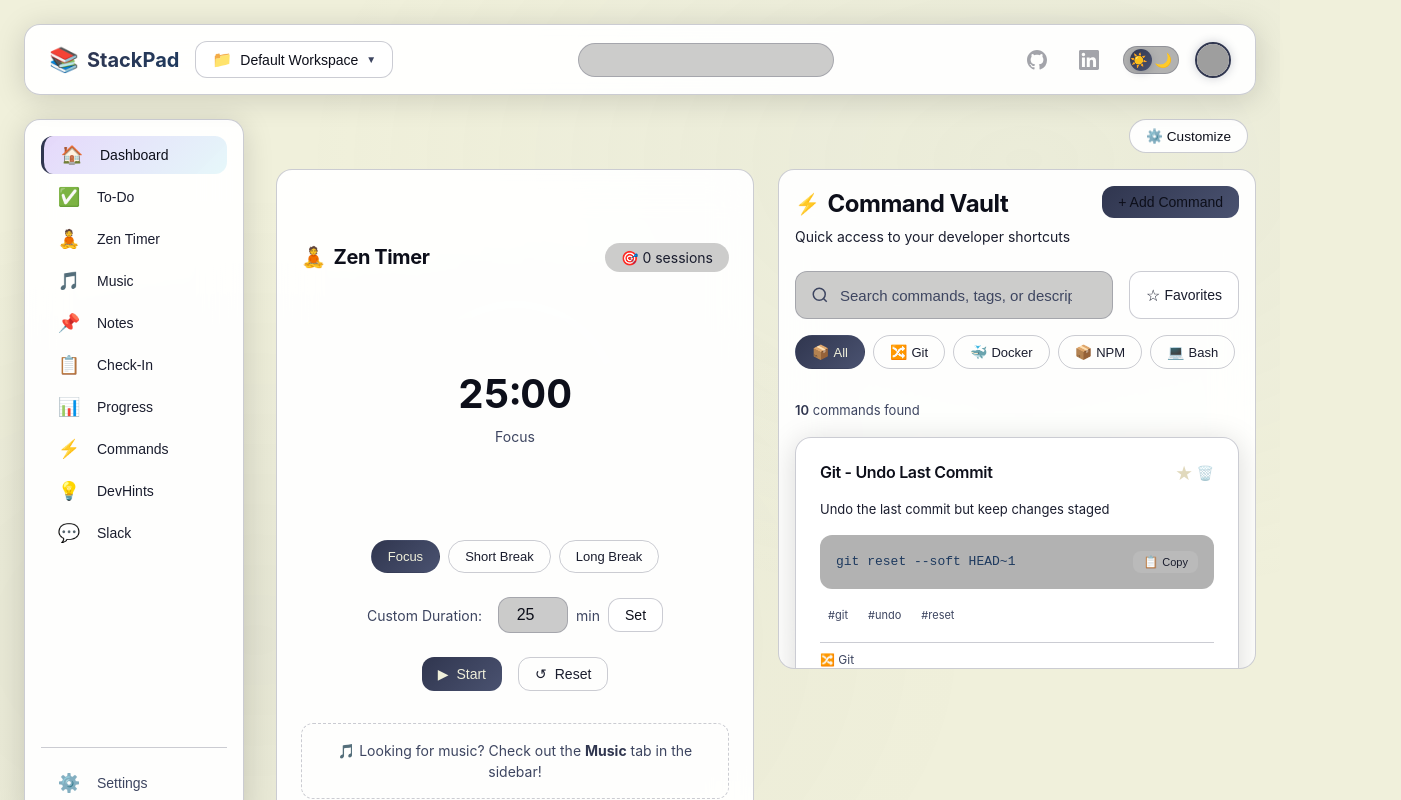
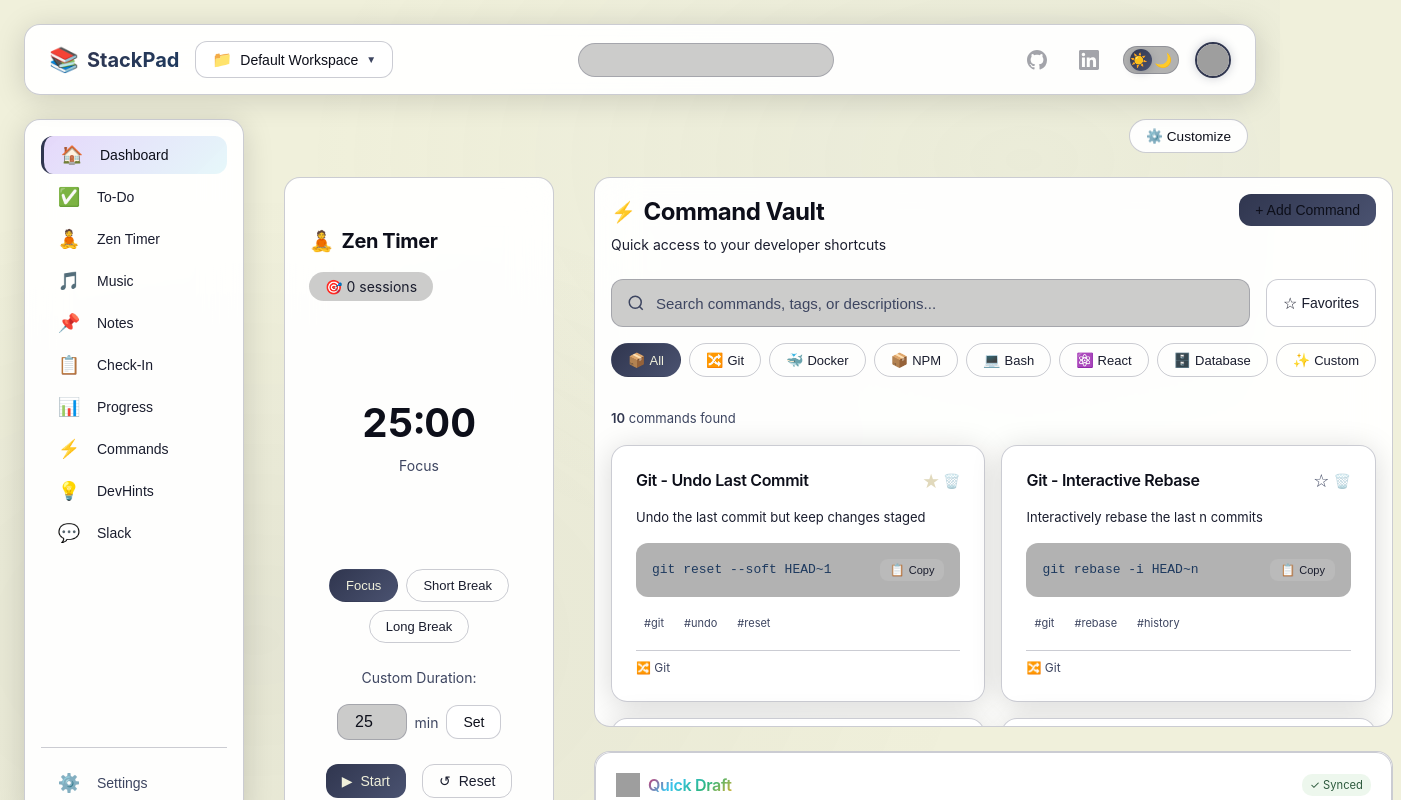
Before and after one commit to Nathanellevy-DI/StackPad.github.io, a React (Vite) app in the folder client/: page / in a window 1280 px wide. Shown: the top 800 px of the page, 1401 px wide, since content can reach past the window. Built offline with nearby package versions, Linux system fonts and the light colour scheme; grey boxes are pictures that could not be loaded.

Commit message:
feat: 2-column free-form drag-and-drop - move widgets to any position

```diff
--- a/client/src/components/Dashboard/DraggableDashboard.css
+++ b/client/src/components/Dashboard/DraggableDashboard.css
@@ -1,4 +1,4 @@
-/* DraggableDashboard Styles */
+/* DraggableDashboard Styles - 2-Column Free-Form Layout */
 .draggable-dashboard {
     display: flex;
     flex-direction: column;
@@ -46,28 +46,56 @@
     background: rgba(239, 68, 68, 0.2);
 }
 
-/* Dashboard Grid - Draggable */
+/* Dashboard Grid - 2 Columns */
 .draggable-dashboard .dashboard-grid {
     display: grid;
+    grid-template-columns: 1fr;
     gap: var(--spacing-lg);
-    grid-template-columns: 1fr;
 }
 
 @media (min-width: 768px) {
     .draggable-dashboard .dashboard-grid {
-        grid-template-columns: repeat(2, 1fr);
+        grid-template-columns: 1fr 1fr;
     }
 }
 
 @media (min-width: 1200px) {
     .draggable-dashboard .dashboard-grid {
-        grid-template-columns: repeat(2, 1fr);
-        grid-auto-rows: minmax(200px, auto);
+        grid-template-columns: 1fr 1.2fr;
     }
 }
 
-/* Dashboard Sections */
-.draggable-dashboard .dashboard-section {
+/* Dashboard Columns */
+.dashboard-column {
+    display: flex;
+    flex-direction: column;
+    gap: var(--spacing-lg);
+    min-height: 200px;
+    padding: 0.5rem;
+    border-radius: var(--radius-lg);
+    transition: all 0.3s ease;
+}
+
+.dashboard-column.dragging-over {
+    background: rgba(139, 92, 246, 0.08);
+    border: 2px dashed rgba(139, 92, 246, 0.4);
+}
+
+/* Empty Column Hint */
+.empty-column-hint {
+    display: flex;
+    align-items: center;
+    justify-content: center;
+    height: 150px;
+    border: 2px dashed var(--glass-border);
+    border-radius: var(--radius-lg);
+    color: var(--text-secondary);
+    font-size: 0.9rem;
+    opacity: 0.6;
+}
+
+/* Dashboard Widgets */
+.dashboard-widget {
     background: var(--glass-bg);
     backdrop-filter: blur(20px);
     -webkit-backdrop-filter: blur(20px);
@@ -79,32 +107,27 @@
     flex-direction: column;
 }
 
-.draggable-dashboard .dashboard-section:hover {
+.dashboard-widget:hover {
     box-shadow: 0 8px 32px rgba(0, 0, 0, 0.15);
 }
 
 /* Edit Mode Styling */
-.draggable-dashboard .dashboard-grid.edit-mode .dashboard-section {
+.dashboard-grid.edit-mode .dashboard-widget {
     border: 2px dashed var(--accent-primary);
     cursor: grab;
 }
 
-.draggable-dashboard .dashboard-grid.edit-mode .dashboard-section:hover {
+.dashboard-grid.edit-mode .dashboard-widget:hover {
     border-color: var(--accent-secondary);
     box-shadow: 0 0 20px rgba(139, 92, 246, 0.3);
 }
 
 /* Dragging States */
-.draggable-dashboard .dashboard-section.dragging {
-    opacity: 0.9;
+.dashboard-widget.dragging {
+    opacity: 0.95;
     box-shadow: 0 20px 50px rgba(0, 0, 0, 0.4);
-    transform: rotate(2deg);
+    transform: rotate(2deg) scale(1.02);
     z-index: 1000;
-}
-
-.draggable-dashboard .dashboard-grid.dragging-over {
-    background: rgba(139, 92, 246, 0.05);
-    border-radius: var(--radius-lg);
 }
 
 /* Drag Handle */
@@ -112,8 +135,8 @@
     display: flex;
     align-items: center;
     gap: 0.75rem;
-    padding: 0.75rem 1rem;
-    background: rgba(139, 92, 246, 0.1);
+    padding: 0.6rem 1rem;
+    background: rgba(139, 92, 246, 0.15);
     border-bottom: 1px solid var(--glass-border);
     cursor: grab;
     user-select: none;
@@ -124,13 +147,13 @@
 }
 
 .handle-icon {
-    font-size: 1.2rem;
+    font-size: 1.1rem;
     opacity: 0.5;
     letter-spacing: -2px;
 }
 
 .widget-label {
-    font-size: 0.8rem;
+    font-size: 0.75rem;
     font-weight: 600;
     text-transform: uppercase;
     letter-spacing: 0.5px;
@@ -145,31 +168,42 @@
     min-height: 0;
 }
 
-/* Section-specific adjustments */
-.draggable-dashboard .timer-section {
+/* Widget-specific adjustments */
+.timer-widget {
     min-height: 280px;
 }
 
-.draggable-dashboard .timer-section .widget-content {
+.timer-widget .widget-content {
     display: flex;
     align-items: center;
     justify-content: center;
     padding: var(--spacing-lg) 0;
 }
 
-.draggable-dashboard .commands-section {
+.commands-widget {
     min-height: 350px;
-    max-height: 500px;
+    max-height: 550px;
 }
 
-.draggable-dashboard .commands-section .widget-content {
+.commands-widget .widget-content {
     overflow-y: auto;
 }
 
-.draggable-dashboard .logs-section {
+.logs-widget {
     min-height: 280px;
 }
 
-.draggable-dashboard .slack-section {
-    min-height: 280px;
+.slack-widget {
+    min-height: 300px;
 }
+
+/* Mobile adjustments */
+@media (max-width: 767px) {
+    .dashboard-column {
+        padding: 0;
+    }
+
+    .drag-handle {
+        padding: 0.5rem 0.75rem;
+    }
+}
--- a/client/src/components/Dashboard/DraggableDashboard.jsx
+++ b/client/src/components/Dashboard/DraggableDashboard.jsx
@@ -1,7 +1,7 @@
 /**
  * DraggableDashboard.jsx - Customizable Dashboard Layout
  *
- * Allows users to drag and reorder widgets on the dashboard.
+ * Allows users to drag widgets to any position in a 2-column grid.
  * Layout persists in localStorage per workspace.
  */
 
@@ -18,14 +18,6 @@
 
 import './DraggableDashboard.css';
 
-// Default widget configuration
-const DEFAULT_WIDGETS = [
-    { id: 'timer', title: 'Zen Timer', component: 'ZenTimer' },
-    { id: 'commands', title: 'Command Vault', component: 'CommandSearch' },
-    { id: 'logs', title: 'System Logs', component: 'SystemLogs' },
-    { id: 'slack', title: 'Quick Draft', component: 'SlackDrafter' },
-];
-
 // Map component names to actual components
 const WIDGET_COMPONENTS = {
     ZenTimer: ZenTimer,
@@ -34,45 +26,75 @@
     SlackDrafter: SlackDrafter,
 };
 
+// Default layout - 2 columns
+const DEFAULT_LAYOUT = {
+    left: [
+        { id: 'timer', title: 'Zen Timer', component: 'ZenTimer' },
+        { id: 'logs', title: 'System Logs', component: 'SystemLogs' },
+    ],
+    right: [
+        { id: 'commands', title: 'Command Vault', component: 'CommandSearch' },
+        { id: 'slack', title: 'Quick Draft', component: 'SlackDrafter' },
+    ],
+};
+
 export default function DraggableDashboard() {
     const workspace = useSelector(selectCurrentWorkspace);
     const workspaceId = workspace?.id || 'default';
-    const storageKey = `stackpad_dashboard_layout_${workspaceId}`;
+    const storageKey = `stackpad_dashboard_layout_v2_${workspaceId}`;
 
     // Load saved layout or use default
-    const [widgets, setWidgets] = useState(() => {
+    const [layout, setLayout] = useState(() => {
         const saved = localStorage.getItem(storageKey);
         if (saved) {
             try {
                 return JSON.parse(saved);
             } catch {
-                return DEFAULT_WIDGETS;
+                return DEFAULT_LAYOUT;
             }
         }
-        return DEFAULT_WIDGETS;
+        return DEFAULT_LAYOUT;
     });
 
     const [isEditMode, setIsEditMode] = useState(false);
 
     // Save layout to localStorage
     useEffect(() => {
-        localStorage.setItem(storageKey, JSON.stringify(widgets));
-    }, [widgets, storageKey]);
+        localStorage.setItem(storageKey, JSON.stringify(layout));
+    }, [layout, storageKey]);
 
-    // Handle drag end
+    // Handle drag end - move between or within columns
     const handleDragEnd = (result) => {
-        if (!result.destination) return;
+        const { source, destination } = result;
+        if (!destination) return;
 
-        const items = Array.from(widgets);
-        const [reorderedItem] = items.splice(result.source.index, 1);
-        items.splice(result.destination.index, 0, reorderedItem);
+        const sourceColumn = source.droppableId;
+        const destColumn = destination.droppableId;
 
-        setWidgets(items);
+        // Create copies of the columns
+        const newLayout = { ...layout };
+        const sourceItems = [...layout[sourceColumn]];
+        const destItems = sourceColumn === destColumn ? sourceItems : [...layout[destColumn]];
+
+        // Remove from source
+        const [movedItem] = sourceItems.splice(source.index, 1);
+
+        // Add to destination
+        if (sourceColumn === destColumn) {
+            sourceItems.splice(destination.index, 0, movedItem);
+            newLayout[sourceColumn] = sourceItems;
+        } else {
+            destItems.splice(destination.index, 0, movedItem);
+            newLayout[sourceColumn] = sourceItems;
+            newLayout[destColumn] = destItems;
+        }
+
+        setLayout(newLayout);
     };
 
     // Reset to default layout
     const resetLayout = () => {
-        setWidgets(DEFAULT_WIDGETS);
+        setLayout(DEFAULT_LAYOUT);
     };
 
     // Render widget by component name
@@ -81,30 +103,14 @@
         return Component ? <Component /> : null;
     };
 
-    return (
-        <div className="draggable-dashboard">
-            {/* Dashboard Controls */}
-            <div className="dashboard-controls">
-                <button
-                    className={`edit-mode-btn ${isEditMode ? 'active' : ''}`}
-                    onClick={() => setIsEditMode(!isEditMode)}
-                >
-                    {isEditMode ? '✓ Done' : '⚙️ Customize'}
-                </button>
-                {isEditMode && (
-                    <button className="reset-btn" onClick={resetLayout}>
-                        ↺ Reset Layout
-                    </button>
-                )}
-            </div>
-
-            <DragDropContext onDragEnd={handleDragEnd}>
-                <Droppable droppableId="dashboard" direction="vertical">
+    // Render a column with droppable zone
+    const renderColumn = (columnId, widgets) => (
+        <Droppable droppableId={columnId}>
             {(provided, snapshot) => (
                 <div
-                            className={`dashboard-grid ${isEditMode ? 'edit-mode' : ''} ${snapshot.isDraggingOver ? 'dragging-over' : ''}`}
+                    className={`dashboard-column ${snapshot.isDraggingOver ? 'dragging-over' : ''}`}
+                    ref={provided.innerRef}
                     {...provided.droppableProps}
-                            ref={provided.innerRef}
                 >
                     {widgets.map((widget, index) => (
                         <Draggable
@@ -115,7 +121,7 @@
                         >
                             {(provided, snapshot) => (
                                 <div
-                                            className={`dashboard-section ${widget.id}-section ${snapshot.isDragging ? 'dragging' : ''}`}
+                                    className={`dashboard-widget ${widget.id}-widget ${snapshot.isDragging ? 'dragging' : ''}`}
                                     ref={provided.innerRef}
                                     {...provided.draggableProps}
                                 >
@@ -133,9 +139,40 @@
                         </Draggable>
                     ))}
                     {provided.placeholder}
+
+                    {/* Empty state for column */}
+                    {widgets.length === 0 && isEditMode && (
+                        <div className="empty-column-hint">
+                            Drop widgets here
+                        </div>
+                    )}
                 </div>
             )}
         </Droppable>
+    );
+
+    return (
+        <div className="draggable-dashboard">
+            {/* Dashboard Controls */}
+            <div className="dashboard-controls">
+                <button
+                    className={`edit-mode-btn ${isEditMode ? 'active' : ''}`}
+                    onClick={() => setIsEditMode(!isEditMode)}
+                >
+                    {isEditMode ? '✓ Done' : '⚙️ Customize'}
+                </button>
+                {isEditMode && (
+                    <button className="reset-btn" onClick={resetLayout}>
+                        ↺ Reset
+                    </button>
+                )}
+            </div>
+
+            <DragDropContext onDragEnd={handleDragEnd}>
+                <div className={`dashboard-grid ${isEditMode ? 'edit-mode' : ''}`}>
+                    {renderColumn('left', layout.left)}
+                    {renderColumn('right', layout.right)}
+                </div>
             </DragDropContext>
         </div>
     );
```
Lines whose indentation alone changed are shown as unchanged.
